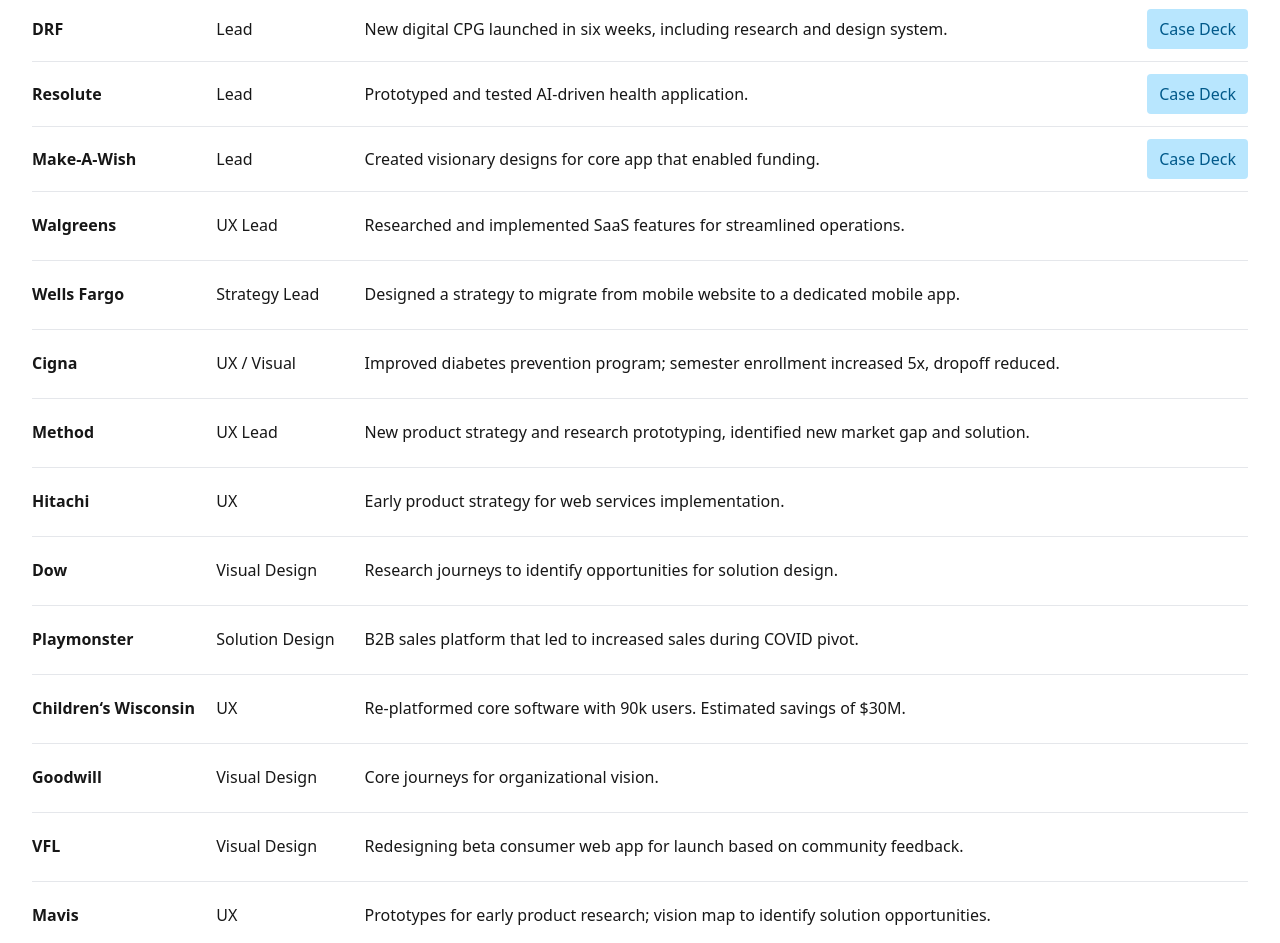
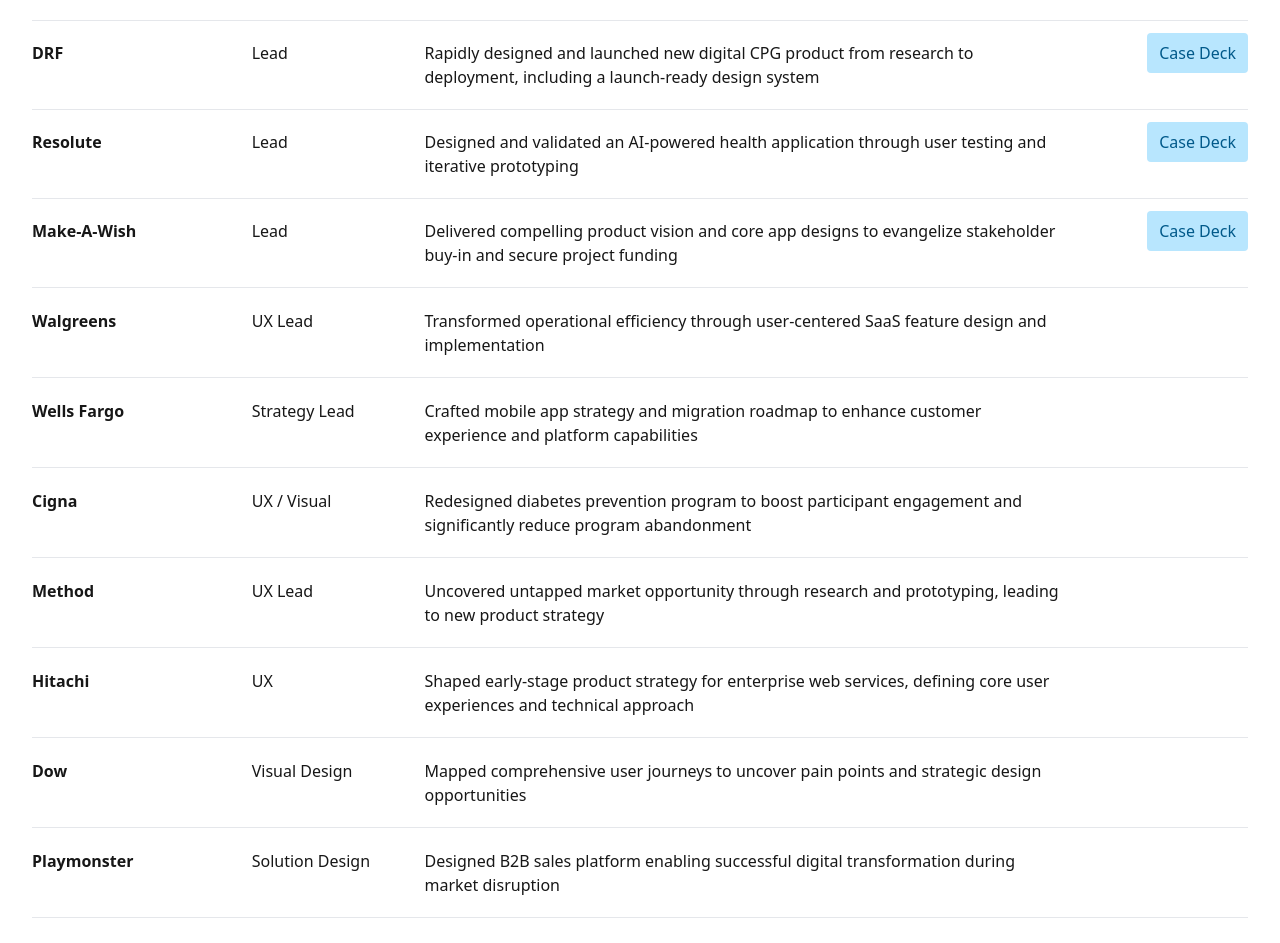
Before and after one commit to Ochab/portfolio-19, a Next.js app: page / in a window 1280 px wide. Shown: the part 643-1586 px from the top of the page. Built offline with nearby package versions, Linux system fonts and the light colour scheme.

Commit message:
content changes

```diff
--- a/src/app/page.js
+++ b/src/app/page.js
@@ -26,86 +26,81 @@
       {
         company: 'T-Mobile',
         role: 'Principal',
-        impact: 'Re-platformed core software with 90k users. Estimated savings of $30M.',
+        impact: 'Led modernization of mission-critical software to decrease time-on-task by as much as eight minutes',
         caseDeck: 'https://www.figma.com/deck/ilC80IdLpBDB4Qmdk06xmC/T-Mobile-Case-Study?node-id=1-186&t=kWQvzR5Xxf7oi62G-1',
       },
       {
         company: 'DRF',
         role: 'Lead',
-        impact: 'New digital CPG launched in six weeks, including research and design system.',
+        impact: 'Rapidly designed and launched new digital CPG product from research to deployment, including a launch-ready design system',
         caseDeck: 'https://www.figma.com/deck/9ou4ej5D1NN3cKqOC7ffNF/DRF-Case-Study?node-id=1-186&t=x7UHeCmL01YrZWou-1',
       },
       {
         company: 'Resolute',
         role: 'Lead',
-        impact: 'Prototyped and tested AI-driven health application.',
+        impact: 'Designed and validated an AI-powered health application through user testing and iterative prototyping',
         caseDeck: 'https://www.figma.com/deck/y0na3vZj4hxh2dLjK6fK1z/Resolute?node-id=1-186&t=VeSxoC0b5tPz1LuD-1',
       },
       {
         company: 'Make-A-Wish',
         role: 'Lead',
-        impact: 'Created visionary designs for core app that enabled funding.',
+        impact: 'Delivered compelling product vision and core app designs to evangelize stakeholder buy-in and secure project funding',
         caseDeck: 'https://www.figma.com/deck/ERA9niPrbyo0Cjwc9uLcWZ/Make-A-Wish?node-id=1-186&t=Dtw0yX2DR07e1qSP-1',
       },
       {
         company: 'Walgreens',
         role: 'UX Lead',
-        impact: 'Researched and implemented SaaS features for streamlined operations.',
+        impact: 'Transformed operational efficiency through user-centered SaaS feature design and implementation',
       },
       {
         company: 'Wells Fargo',
         role: 'Strategy Lead',
-        impact: 'Designed a strategy to migrate from mobile website to a dedicated mobile app.',
+        impact: 'Crafted mobile app strategy and migration roadmap to enhance customer experience and platform capabilities',
       },
       {
         company: 'Cigna',
         role: 'UX / Visual',
-        impact:
-          'Improved diabetes prevention program; semester enrollment increased 5x, dropoff reduced.',
+        impact: 'Redesigned diabetes prevention program to boost participant engagement and significantly reduce program abandonment',
       },
       {
         company: 'Method',
         role: 'UX Lead',
-        impact:
-          'New product strategy and research prototyping, identified new market gap and solution.',
+        impact: 'Uncovered untapped market opportunity through research and prototyping, leading to new product strategy',
       },
       {
         company: 'Hitachi',
         role: 'UX',
-        impact: 'Early product strategy for web services implementation.',
+        impact: 'Shaped early-stage product strategy for enterprise web services, defining core user experiences and technical approach',
       },
       {
         company: 'Dow',
         role: 'Visual Design',
-        impact: 'Research journeys to identify opportunities for solution design.',
+        impact: 'Mapped comprehensive user journeys to uncover pain points and strategic design opportunities',
       },
       {
         company: 'Playmonster',
         role: 'Solution Design',
-        impact:
-          'B2B sales platform that led to increased sales during COVID pivot.',
+        impact: 'Designed B2B sales platform enabling successful digital transformation during market disruption',
       },
       {
-        company: 'Children‘s Wisconsin',
+        company: "Children's Wisconsin",
         role: 'UX',
-        impact: 'Re-platformed core software with 90k users. Estimated savings of $30M.',
+        impact: 'Created journey maps to identify friction points and developed research prototypes to validate solutions with healthcare teams',
       },
       {
         company: 'Goodwill',
         role: 'Visual Design',
-        impact: 'Core journeys for organizational vision.',
+        impact: 'Developed strategic user journeys to align organizational vision with customer needs',
       },
       {
         company: 'VFL',
         role: 'Visual Design',
-        impact:
-          'Redesigning beta consumer web app for launch based on community feedback.',
+        impact: 'Evolved beta web app design through community-driven insights to prepare for market launch',
       },
       {
         company: 'Mavis',
         role: 'UX',
-        impact:
-          'Prototypes for early product research; vision map to identify solution opportunities.',
+        impact: 'Created strategic vision and interactive prototypes to validate product direction and identify growth opportunities',
       },
     ];
 
@@ -118,16 +113,16 @@
               <th className="py-8 text-sm font-normal">Company</th>
               <th className="py-8 text-sm font-normal">Role</th>
               <th className="py-8 text-sm font-normal">Impact</th>
-              <th className="py-8"></th>
+              <th className="md:py-8"></th>
             </tr>
           </thead>
           <tbody>
             {experiences.map((exp, idx) => (
               <tr key={idx} className="max-md:flex max-md:flex-col border-b border-gray-200 align-baseline max-md:py-24 justify-end">
-                <td className="pb-0 md:py-12 pr-4 font-bold max-md:text-lg">{exp.company}</td>
-                <td className="pt-0 md:py-12 pr-16 max-md:text-gray-600 max-md:font-medium">{exp.role}</td>
-                <td className="py-12 pr-4">{exp.impact}</td>
-                <td className="py-12 flex md:justify-end">
+                <td className="pb-0 md:py-12 pr-48 font-bold max-md:text-lg">{exp.company}</td>
+                <td className="pt-0 md:py-12 pr-48 max-md:text-gray-600 max-md:font-medium">{exp.role}</td>
+                <td className="py-12 pr-4"><p className="max-w-[540px] md:max-w-[640px] mb-8">{exp.impact}</p></td>
+                <td className="py-12 flex md:pl-48 md:justify-end">
                   {exp.caseDeck ? (
                     <a
                       href={exp.caseDeck}
@@ -142,7 +137,7 @@
                     // Empty placeholder to preserve height
                     <div
                       href={exp.caseDeck}
-                      className="w-full inline-flex items-center px-4 py-12 rounded hover:bg-sky-300 text-sm"
+                      className="w-full hidden md:inline-flex items-center px-4 py-12 rounded hover:bg-sky-300 text-sm"
                       target="_blank"
                       rel="noreferrer"
                     >
```
